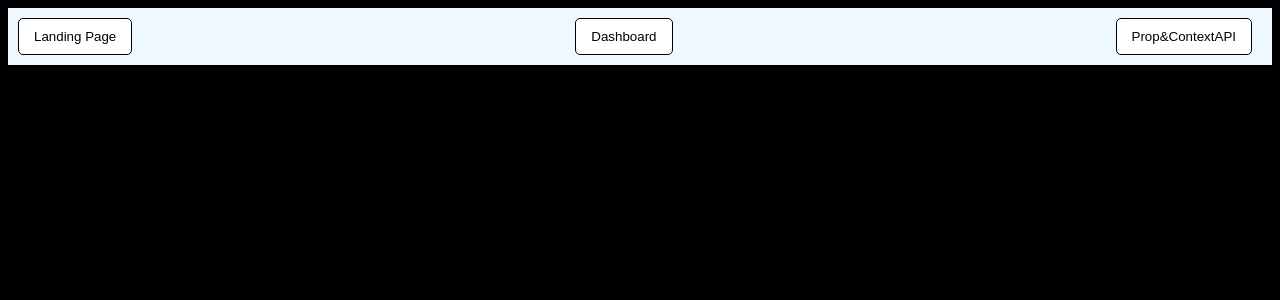
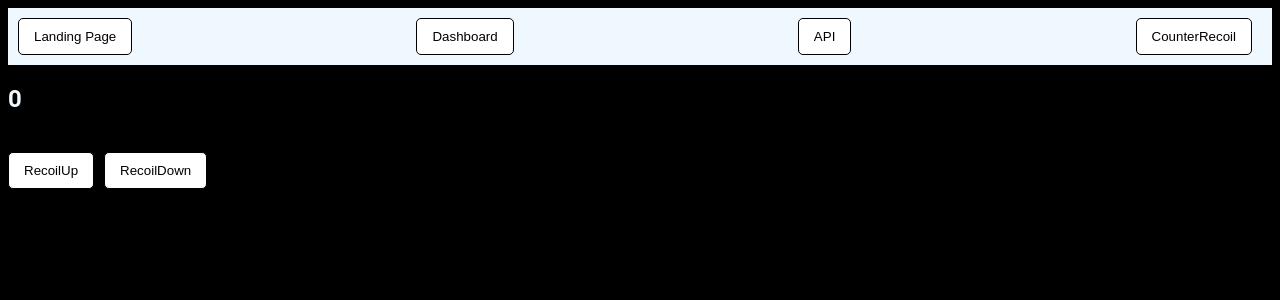
Before and after one commit to 57Ajay/100xDevs, a React (Vite) app in the folder Week-7/: page /Counter in a window 1280 px wide. Shown: the top 300 px of the page. Built offline with nearby package versions, Linux system fonts and the light colour scheme; the HTML template or start-up script is replaced by a standard one.

Commit message:
Week 7.2

```diff
--- a/Week-7/package.json
+++ b/Week-7/package.json
@@ -12,7 +12,8 @@
   "dependencies": {
     "react": "^18.2.0",
     "react-dom": "^18.2.0",
-    "react-router-dom": "^6.23.1"
+    "react-router-dom": "^6.23.1",
+    "recoil": "^0.7.7"
   },
   "devDependencies": {
     "@types/react": "^18.2.66",
--- a/Week-7/src/App.jsx
+++ b/Week-7/src/App.jsx
@@ -1,34 +1,46 @@
 import { Fragment, lazy, Suspense } from "react";
 import { BrowserRouter, Routes, Route } from "react-router-dom";
+import { RecoilRoot } from "recoil";
 
-const Dashboard = lazy(()=>import("./components/Pages/Dashboard"));
-const Landing = lazy(()=>import("./components/Pages/Landing"));
-const PropDrill1 = lazy(()=>import("./components/context/PropDrill1"));
+const Dashboard = lazy(()=>import("./components/pages/Dashboard"));
+const Landing = lazy(()=>import("./components/pages/Landing"));
+const PropDrill1 = lazy(()=> import("./components/context/PropDrill1"));
+const CounterApp  =lazy(()=> import("./components7.2/CounterApp.jsx"));
 
+import "./App.css";
 import { TopBar } from "./components/TopBar/TopBar";
-import "./App.css";
-
 
 const App=()=> {
   return (
     <Fragment>
+      <RecoilRoot>
         <BrowserRouter>
-      <TopBar />
+        <TopBar/>
           <Routes>
+
             <Route path="/" element={
             <Suspense fallback={<div>Loading...</div>}>
               <Landing/>
             </Suspense>} />
+
             <Route path="/dashboard" element={
             <Suspense fallback={<div>Loading...</div>}>
-            <Dashboard/>
-          </Suspense>}/>
-          <Route path="/propDrill1" element={
+              <Dashboard />
+            </Suspense>} />
+
+            <Route path="/prop-drill" element={
             <Suspense fallback={<div>Loading...</div>}>
-            <PropDrill1/>
-          </Suspense>}/>
+              <PropDrill1 />
+            </Suspense>} />
+
+            <Route path="Counter" element={
+            <Suspense fallback={<div>Loading...</div>}>
+              <CounterApp />
+            </Suspense>} />
+
           </Routes>
         </BrowserRouter>
+      </RecoilRoot>
     </Fragment>
   )
 }
--- a/Week-7/src/components/TopBar/TopBar.jsx
+++ b/Week-7/src/components/TopBar/TopBar.jsx
@@ -17,12 +17,18 @@ export const  TopBar=()=> {
         navigate('/prop-drill')
     }, [navigate]);
 
+    const counter = useCallback(()=>{
+        navigate('/Counter')
+    }, [navigate]);
+
   return (
     <Fragment>
         <div className='Topbar'>
             <button onClick={lanPage}>Landing Page</button>
             <button onClick={dashboard}>Dashboard</button>
-            <button onClick={propDrill}>Prop&ContextAPI</button>
+            <button onClick={propDrill}>API</button>
+            <button onClick={counter}>CounterRecoil</button>
+
         </div>
     </Fragment>
   )
--- /dev/null
+++ b/Week-7/src/components7.2/CounterApp.jsx
@@ -0,0 +1,61 @@
+import { Fragment } from "react";
+import { useRecoilState, useRecoilValue } from "recoil";
+import countAtom from './Store/Atoms/Count';
+
+const Count = () => {
+    return (
+        <Fragment>
+
+                <CountRenderer /><br />
+                <Buttons />
+
+        </Fragment>
+    );
+};
+
+const CountRenderer = () => {
+    const count = useRecoilValue(countAtom);
+    return (
+        <Fragment>
+            <h2><b>{count}</b></h2>
+        </Fragment>
+    );
+};
+
+const Buttons = () => {
+    const [count, setCount] = useRecoilState(countAtom);
+
+    const increaseCount = () => setCount(count + 1);
+    const decreaseCount = () => setCount(count - 1);
+
+    return (
+        <Fragment>
+            <button onClick={increaseCount}
+            style={{marginRight: '10px',
+            padding: '10px 15px',
+            border: '1px solid #000',
+            borderRadius: '5px',
+            backgroundColor: '#fff',
+            cursor: 'pointer'}}>RecoilUp
+            </button>
+            <button onClick={decreaseCount}
+            style={{marginRight: '10px',
+            padding: '10px 15px',
+            border: '1px solid #000',
+            borderRadius: '5px',
+            backgroundColor: '#fff',
+            cursor: 'pointer'}}>RecoilDown
+            </button>
+        </Fragment>
+    );
+};
+
+const CounterApp = () => {
+    return (
+        <Fragment>
+            <Count />
+        </Fragment>
+    );
+};
+
+export default CounterApp;
--- /dev/null
+++ b/Week-7/src/components7.2/Store/Atoms/Count.js
@@ -0,0 +1,7 @@
+import { atom } from 'recoil';
+const countAtom = atom({
+    key: "countAtom",
+    default: 0
+});
+
+export default countAtom;
```
Lines whose indentation alone changed are shown as unchanged.
